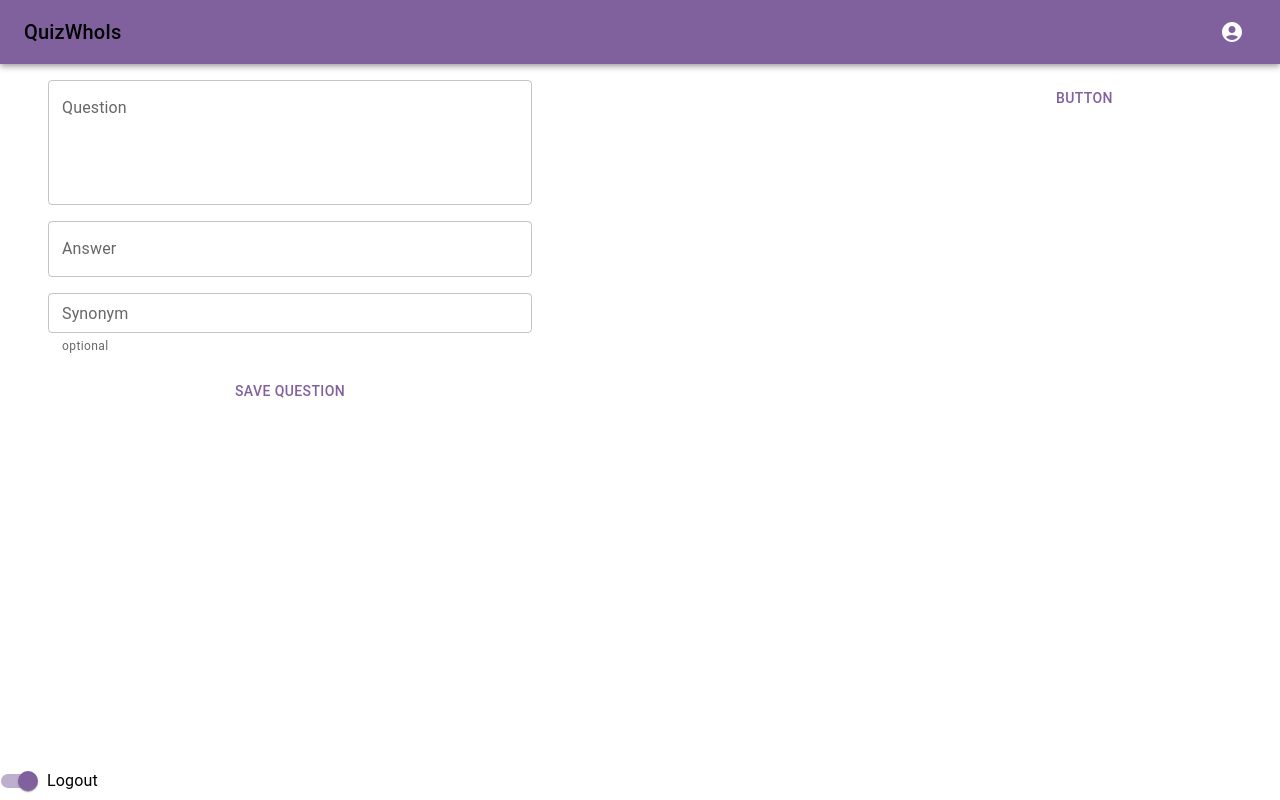
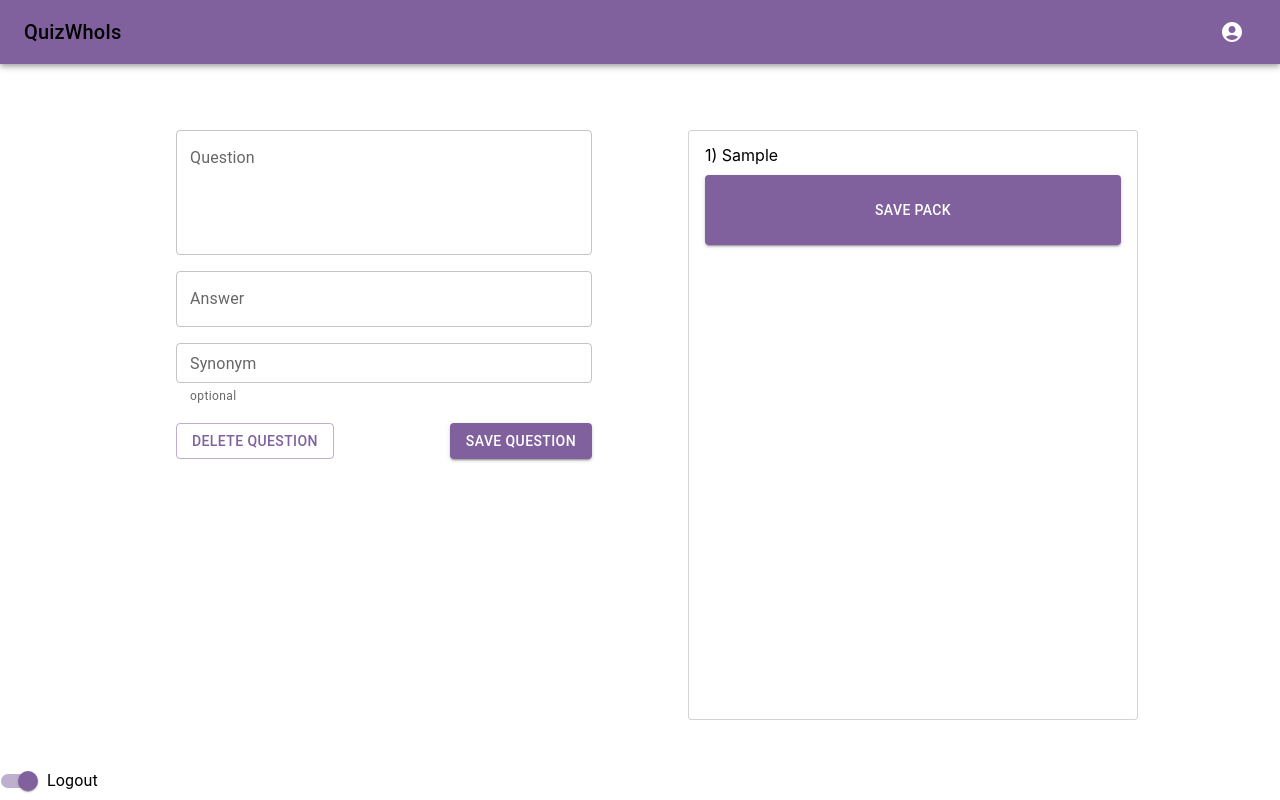
Before and after one commit to veatik90/QuizWhois, a React (Create React App) app: page /questionCreation in a window 1280 px wide. Both pictures are taken after typing "Sample", "Sample", "Sample" into the empty fields and a click on the button "SAVE QUESTION". Built offline with nearby package versions, Linux system fonts and the light colour scheme.

Commit message:
feat: add list of questions

```diff
--- a/src/pages/QuestionCreation/index.tsx
+++ b/src/pages/QuestionCreation/index.tsx
@@ -1,10 +1,13 @@
+/* eslint-disable no-console */
 import { Button, Grid, Stack, TextField } from '@mui/material';
 import { FC, useState } from 'react';
 import { ISynonym, IQuestion } from './interfaces';
+import { BoxWithBorderStyled, GridStyled, QuestionSpanStyled, SavePackButtonStyled } from './styles';
 // import { AnswerFieldStyled, AnswerStyled } from './styles';
 
 export const QuestionCreation: FC = () => {
   const [questions, setQuestions] = useState<IQuestion[]>([]);
+  const [id, setId] = useState(0);
   const [question, setQuestion] = useState('');
   const [answer, setAnswer] = useState('');
   const [answerSynonyms, setAnswerSynonyms] = useState<ISynonym[]>([{ id: 0, synonym: '' }]);
@@ -17,14 +20,14 @@ export const QuestionCreation: FC = () => {
     setAnswer(event.target.value);
   };
 
-  const handleChangeSynonym = (id: number, event: React.ChangeEvent<HTMLInputElement | HTMLTextAreaElement>) => {
+  const handleChangeSynonym = (elemId: number, event: React.ChangeEvent<HTMLInputElement | HTMLTextAreaElement>) => {
     const tmpAnswerSynonyms = [...answerSynonyms];
     const synonym = event.target.value;
-    tmpAnswerSynonyms[id].synonym = synonym;
+    tmpAnswerSynonyms[elemId].synonym = synonym;
     setAnswerSynonyms(tmpAnswerSynonyms);
   };
 
-  const handleEnterDown = (id: number, event: React.KeyboardEvent<HTMLInputElement | HTMLDivElement>) => {
+  const handleEnterDown = (elemId: number, event: React.KeyboardEvent<HTMLInputElement | HTMLDivElement>) => {
     if (event.key === 'Enter') {
       const tmpAnswerSynonyms = answerSynonyms.filter((elem) => elem.synonym.length > 0);
       if (tmpAnswerSynonyms.length === answerSynonyms.length) {
@@ -35,23 +38,54 @@ export const QuestionCreation: FC = () => {
     }
   };
 
-  const handleQuestionSave = () => {
+  const handleQuestionSave = (elemId: number) => {
     let tmpQuestions: IQuestion[] = [];
     if (questions) tmpQuestions = [...questions];
     if (question !== '' && answer !== '') {
       setAnswerSynonyms(answerSynonyms.filter((elem) => elem.synonym.length > 0)); // не успевает убрать пустые синонимы
-      tmpQuestions.push({ id: tmpQuestions.length, question, answer, answerSynonyms });
+      if (questions.filter((elem) => elem.id === elemId).length > 0) {
+        tmpQuestions.map((elem, index) => {
+          if (elem.id === elemId) {
+            tmpQuestions[index] = { id, question, answer, answerSynonyms };
+          }
+          return elem;
+        });
+      } else tmpQuestions.push({ id: elemId, question, answer, answerSynonyms });
     }
+    console.log(tmpQuestions);
     setQuestions(tmpQuestions);
     setAnswerSynonyms([{ id: 0, synonym: '' }]);
     setAnswer('');
     setQuestion('');
-    // console.log(questions);
+    setId(tmpQuestions.length);
+  };
+
+  const handleQuestionDelete = (elemId: number) => {
+    const tmpQuestions = questions.filter((elem) => elem.id !== elemId);
+    setQuestions(tmpQuestions);
+    setQuestions(tmpQuestions);
+    setAnswerSynonyms([{ id: 0, synonym: '' }]);
+    setAnswer('');
+    setQuestion('');
+    setId(elemId);
+  };
+
+  const handleQuestionQlick = (elemId: number) => {
+    const [tmpQuestion] = questions.filter((elem) => elem.id === elemId);
+    console.log(tmpQuestion, elemId, questions);
+    setId(tmpQuestion.id);
+    setQuestion(tmpQuestion.question);
+    setAnswer(tmpQuestion.answer);
+    setAnswerSynonyms(tmpQuestion.answerSynonyms);
+  };
+
+  const handleSavePack = () => {
+    console.log('save pack');
   };
 
   return (
-    <Grid container spacing={2} mt={0} px={6} justifyContent="space-between">
-      <Grid item xs={5}>
+    <GridStyled className="QuestionCreationPageBlock" container spacing={2}>
+      <Grid item xs={4}>
         <Stack spacing={2}>
           <TextField label="Question" value={question} multiline rows={4} onChange={handleChangeQuestion} />
           {/* <AnswerFieldStyled>
@@ -71,12 +105,30 @@ export const QuestionCreation: FC = () => {
               onKeyDown={(e) => handleEnterDown(elem.id, e)}
             />
           ))}
-          <Button onClick={handleQuestionSave}>Save question</Button>
+          <Stack direction="row" justifyContent="space-between">
+            <Button variant="outlined" onClick={() => handleQuestionDelete(id)}>
+              Delete question
+            </Button>
+            <Button variant="contained" onClick={() => handleQuestionSave(id)}>
+              Save question
+            </Button>
+          </Stack>
         </Stack>
       </Grid>
-      <Grid item xs={2}>
-        <Button>button</Button>
+      <Grid item xs={4} ml={10}>
+        <BoxWithBorderStyled className="QuestionsBox">
+          <Stack position="static">
+            {questions.map((elem, index) => (
+              <QuestionSpanStyled key={elem.id} onClick={() => handleQuestionQlick(elem.id)}>
+                <p className="questionP">{`${index + 1}) ${elem.question}`}</p>
+              </QuestionSpanStyled>
+            ))}
+          </Stack>
+          <SavePackButtonStyled variant="contained" fullWidth onClick={handleSavePack}>
+            save pack
+          </SavePackButtonStyled>
+        </BoxWithBorderStyled>
       </Grid>
-    </Grid>
+    </GridStyled>
   );
 };
--- a/src/pages/QuestionCreation/styles.ts
+++ b/src/pages/QuestionCreation/styles.ts
@@ -1,4 +1,7 @@
 import styled from 'styled-components';
+import { Box, Button, Grid } from '@mui/material';
+import { HEADER_HEIGHT } from '../../shared/constants';
+import { theme } from '../../theme';
 
 export const AnswerFieldStyled = styled.div`
   box-sizing: content-box;
@@ -14,5 +17,49 @@ export const AnswerBlockStyled = styled.span`
 
 export const AnswerStyled = styled.p`
   margin: 0;
-  /* background-color: green; */
 `;
+
+export const GridStyled = styled(Grid)`
+  &.QuestionCreationPageBlock {
+    height: calc(100vh - ${HEADER_HEIGHT}px);
+    justify-content: center;
+    padding-top: 50px;
+    position: relative;
+    margin-top: 0px;
+  }
+`;
+
+export const BoxWithBorderStyled = styled(Box)`
+  &.QuestionsBox {
+    position: relative;
+    border: 1px solid lightgrey;
+    border-radius: 3px;
+    height: 70vh;
+    width: 100%;
+    padding: 14px 16px;
+  }
+`;
+
+export const SavePackButtonStyled = styled(Button)`
+  position: absolute;
+  bottom: 0px;
+  height: 70px;
+  align-items: center;
+  z-index: 1;
+`;
+
+export const QuestionSpanStyled = styled.span`
+  margin-bottom: 10px;
+  & p {
+    white-space: nowrap;
+    overflow: hidden;
+    text-overflow: ellipsis;
+    text-decoration: none;
+    margin: 0;
+  }
+  &:hover {
+    cursor: pointer;
+    background-color: ${theme.palette.primary.main};
+    color: white;
+  }
+`;
```
